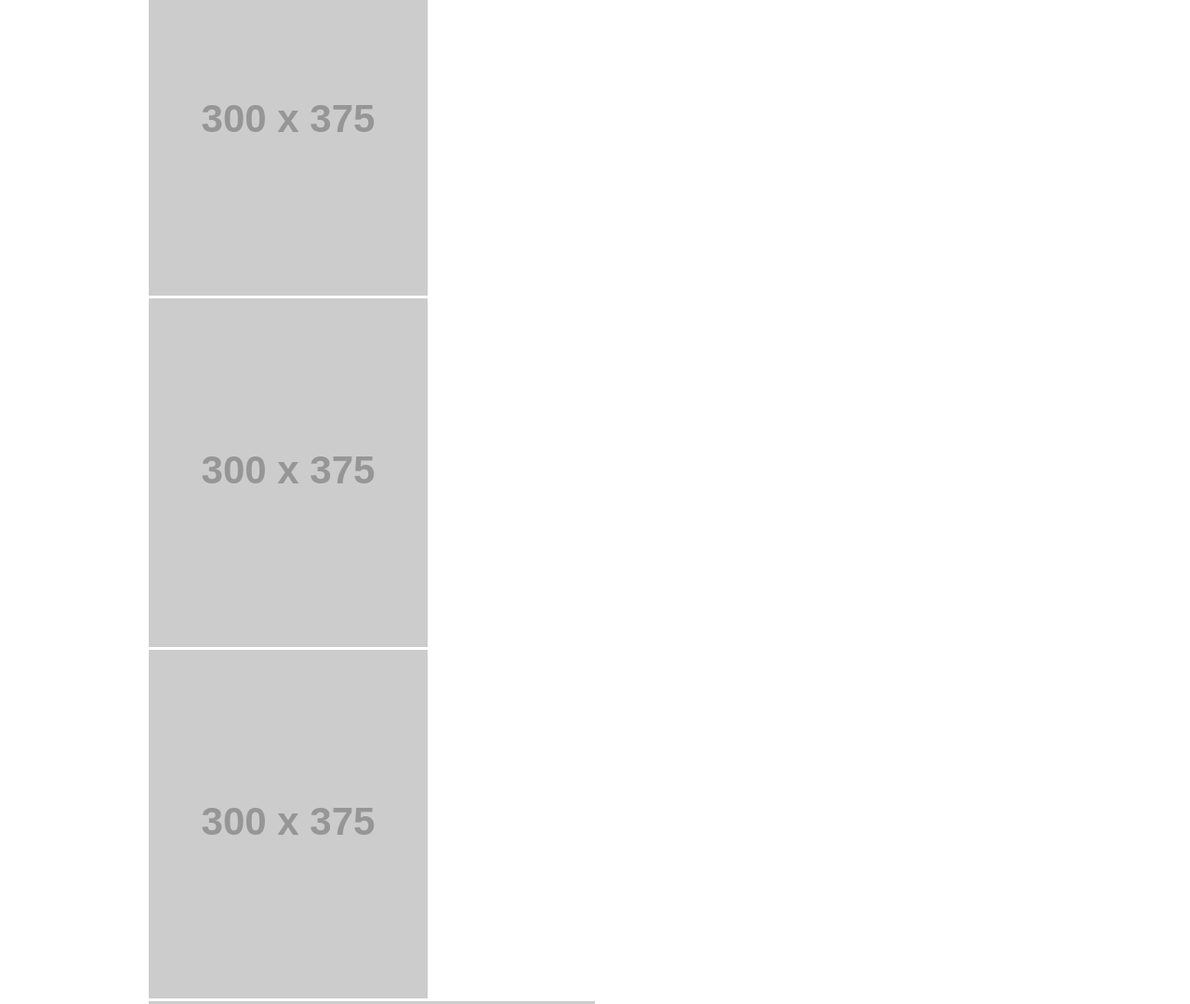
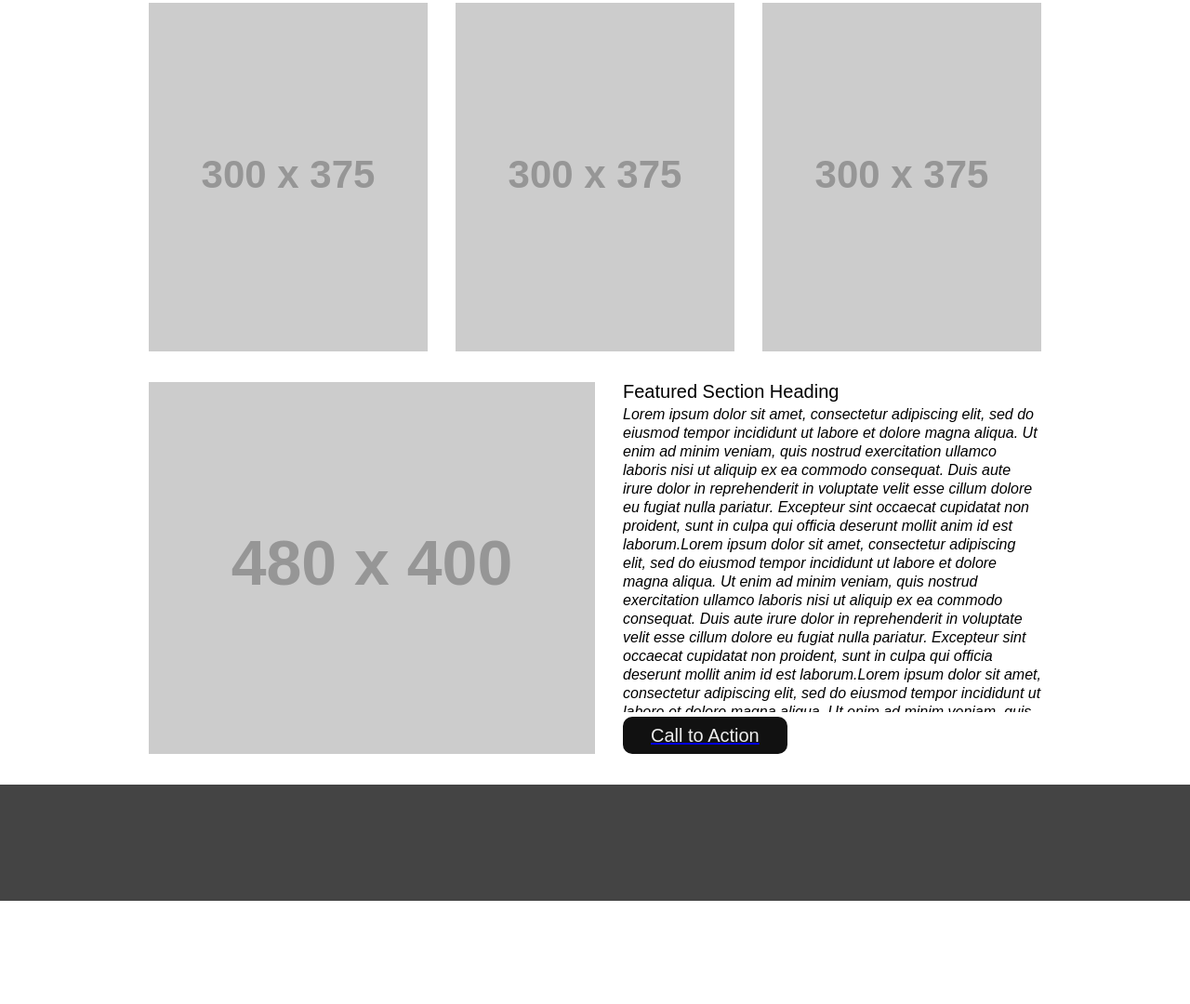
Before and after one commit to markjackson28/wireframe-exercise, a plain HTML site: page index.html in a window 1280 px wide. Shown: the part 610-1690 px from the top of the page at 93% size. After the commit the page ends 1579 px from the top, so only its background shows below. Drawn offline with Linux system fonts and the light colour scheme; placeholder pictures from the web are drawn by us.

Commit message:
finsihed lab

```diff
--- a/css/style.css
+++ b/css/style.css
@@ -1,17 +1,99 @@
+/* general styling */
 body {
   font-family: Arial, Helvetica, sans-serif;
 }
 
+/* body  */
 header {
   background-color: #444;
   height: 100px;
 }
 
-nav, main {
+nav {
   width: 960px;
   margin: auto;
 }
 
 header img {
   margin-top: 15px;
+  float: left;
 }
+
+header li {
+  display: inline-block;
+  line-height: 100px;
+  margin-left: 90px;
+}
+
+header li:first-child {
+  margin-left: 30px;
+}
+
+nav a {
+  text-decoration: none;
+  color: #aaa;
+}
+
+/* main  */
+main {
+  width: 960px;
+  margin: auto;
+}
+
+main img {
+  margin-top: 30px;
+}
+
+main li {
+  margin-left: 30px;
+  float: left;
+}
+
+main li:first-child {
+  margin-left: 0px;
+}
+
+
+main article {
+  width: 50%;
+  float: right;
+  margin-top: 30px;
+}
+
+main h3 {
+  margin-left: 30px;
+  font-size: 20px;
+}
+
+main p {
+  margin-top: 5px;
+  margin-left: 30px;
+  line-height: 20px;
+  font-style: italic;
+  overflow: auto;
+  height: 330px;
+}
+
+article div {
+  background-color: #111;
+  color: #eee;
+  margin-top: 5px;
+  margin-left: 30px;
+  padding: 10px 30px;
+  width: max-content;
+  font-size: 20px;
+  border-radius: 10px;
+}
+
+article div:hover {
+  background-color: salmon;
+  color: #444;
+  transition: 350ms;
+
+}
+/* footer  */
+footer {
+  height: 125px;
+  background-color: #444;
+  margin-top: 30px;
+}
```
